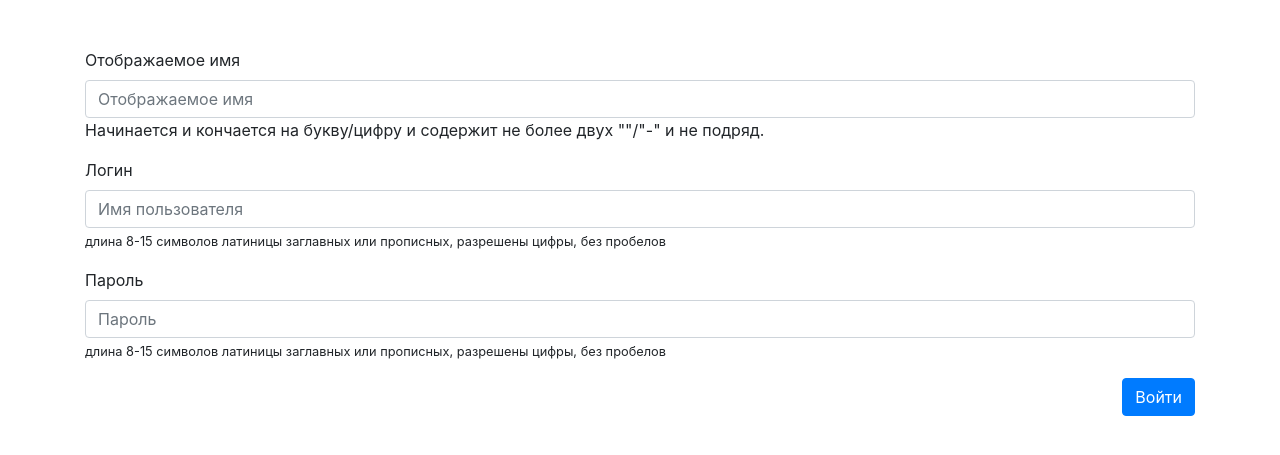
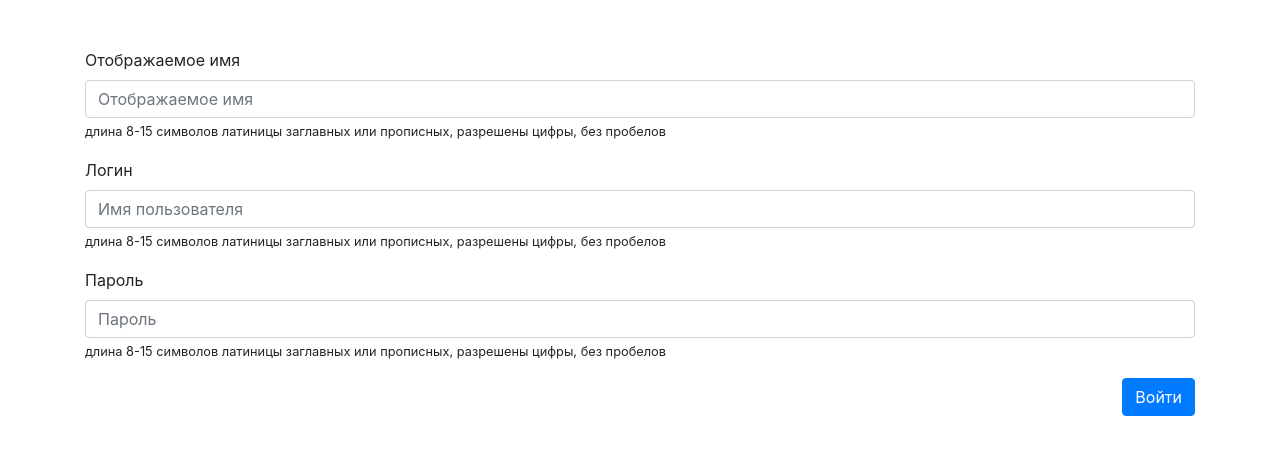
Before and after one commit to laps78/todo-simple-express, a Node server app: page /api/user/signup in a window 1280 px wide. Shown: the part 56-511 px from the top of the page. Run offline with Node 20, Linux system fonts and the light colour scheme; some libraries are stand-ins or nearby versions.

Commit message:
Исправлены подсказки к полям ввода для форм пользователя

```diff
--- a/views/user/forms/login-form.ejs
+++ b/views/user/forms/login-form.ejs
@@ -19,7 +19,7 @@
       name="username"
       class="form-control"
       id="inputName"
-      pattern="/^(?=.*\d)[a-zA-Z]+[a-zA-Z0-9-_.]{7,15}$/"
+      pattern="/[A-Z][a-z][А-Я][а-я][0-9]{8,16}$/"
       required
     />
   </div>
@@ -32,7 +32,7 @@
       name="password"
       class="form-control"
       id="inputPass"
-      pattern="/^(?=.*\d)(?=.*[A-Z])(?=.*[a-z])(?=.*[^\w\d\s:])([^\s]){8,16}$/"
+      pattern="/[A-Z][a-z][А-Я][а-я][0-9]{8,16}$/"
       required
     />
   </div>
--- a/views/user/forms/signup-form.ejs
+++ b/views/user/forms/signup-form.ejs
@@ -19,13 +19,15 @@
       name="nickname"
       class="form-control"
       id="inputNickName"
-      pattern="/^(?=.*\d)[a-zA-Z]+[a-zA-Z0-9-_.]{6,13}$/"
+      pattern="/[A-Z][a-z][А-Я][а-я][0-9]{8,16}$/"
       required
     />
-    <span class="form_hint_span"
-      >Начинается и кончается на букву/цифру и содержит не более двух ""/"-" и
-      не подряд.</span
-    >
+    <p>
+      <small
+        >длина 8-15 символов латиницы заглавных или прописных, разрешены цифры,
+        без пробелов</small
+      >
+    </p>
   </div>
 
   <div class="form-group">
@@ -36,7 +38,7 @@
       name="username"
       class="form-control"
       id="inputUserName"
-      pattern="/^(?=.*\d)[a-zA-Z]+[a-zA-Z0-9-_.]{7,15}$/"
+      pattern="/[A-Z][a-z][А-Я][а-я][0-9]{8,16}$/"
       required
     />
     <p>
@@ -55,7 +57,7 @@
       name="password"
       class="form-control"
       id="inputPass"
-      pattern="/^(?=.*\d)[a-zA-Z]+[a-zA-Z0-9-_.]{7,15}$/"
+      pattern="/[A-Z][a-z][А-Я][а-я][0-9]{8,16}$/"
       required
     />
     <p>
```
